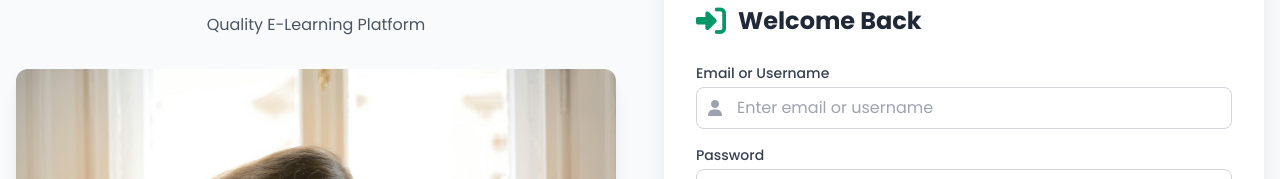
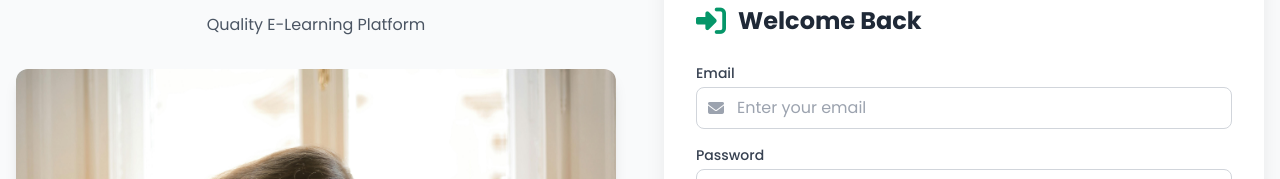
Before and after one commit to JohnAgostinelli7/lambda-, a plain HTML site: page login.html in a window 1280 px wide. Shown: the part 175-354 px from the top of the page. Drawn offline with nearby package versions, Linux system fonts and the light colour scheme; no server answers.

Commit message:
Update login.html

```diff
--- a/login.html
+++ b/login.html
@@ -65,12 +65,12 @@
                         </div>
 
                         <div class="mb-4">
-                            <label for="login-username" class="block text-sm font-medium text-gray-700 mb-1">Email or Username</label>
+                            <label for="login-username" class="block text-sm font-medium text-gray-700 mb-1">Email</label>
                             <div class="relative">
                                 <div class="absolute inset-y-0 left-0 pl-3 flex items-center pointer-events-none">
-                                    <i class="fas fa-user text-gray-400"></i>
+                                    <i class="fas fa-envelope text-gray-400"></i>
                                 </div>
-                                <input type="text" id="login-username" class="input-highlight pl-10 w-full px-4 py-2 border border-gray-300 rounded-lg focus:outline-none focus:border-emerald-500" placeholder="Enter email or username" required>
+                                <input type="email" id="login-username" class="input-highlight pl-10 w-full px-4 py-2 border border-gray-300 rounded-lg focus:outline-none focus:border-emerald-500" placeholder="Enter your email" required>
                             </div>
                         </div>
 
@@ -251,7 +251,6 @@
 
     <!-- Auth and Database Logic -->
     <script src="auth.js"></script>
-    <script src="database.js"></script>
 
     <!-- UI Scripts -->
     <script>
```
